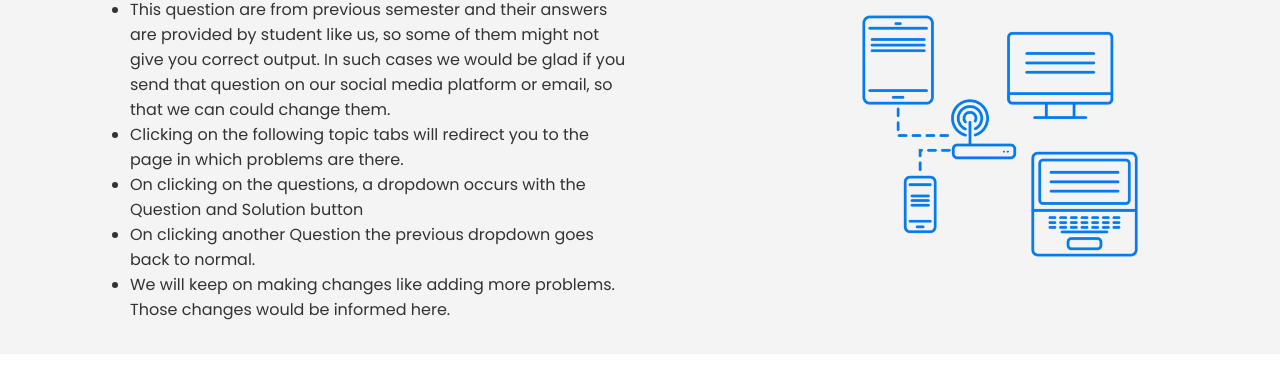
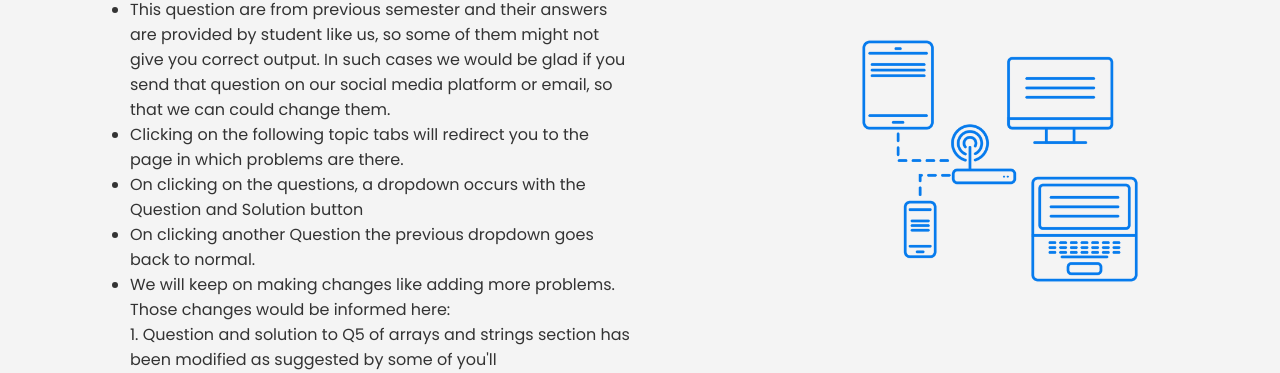
Before and after one commit to kodeinkgp/C-programming, a plain HTML site: page labprobs.html in a window 1280 px wide. Shown: the part 427-800 px from the top of the page. Drawn offline with Linux system fonts and the light colour scheme.

Commit message:
Update labprobs.html

```diff
--- a/labprobs.html
+++ b/labprobs.html
@@ -60,7 +60,9 @@
           <li>On clicking on the questions, a dropdown occurs with the Question and Solution button</li>
           <li>On clicking another Question the previous dropdown goes back to normal.
           </li>
-          <li>We will keep on making changes like adding more problems. Those changes would be informed here.</li>
+          <li>We will keep on making changes like adding more problems. Those changes would be informed here:<br>
+            1. Question and solution to Q5 of arrays and strings section has been modified as suggested by some of you'll
+          </li>
         </ul>
       </p>
   </div>
```
